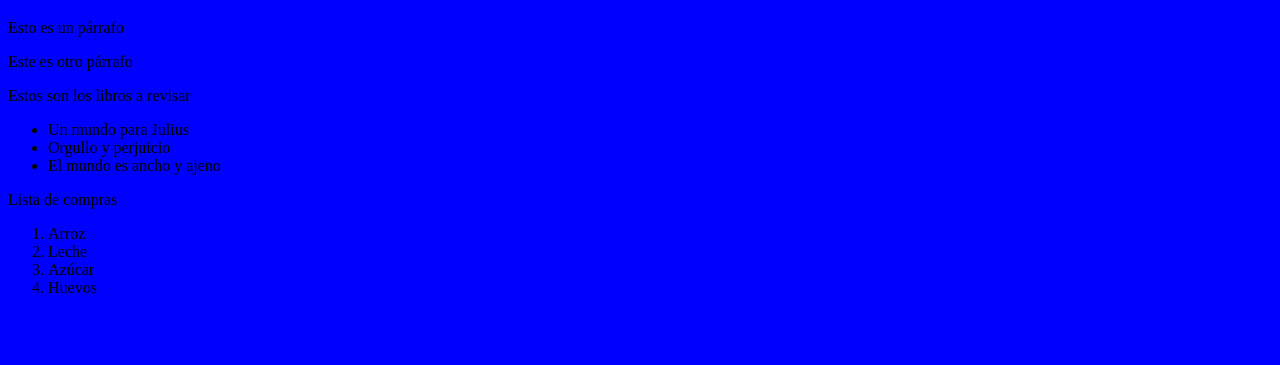
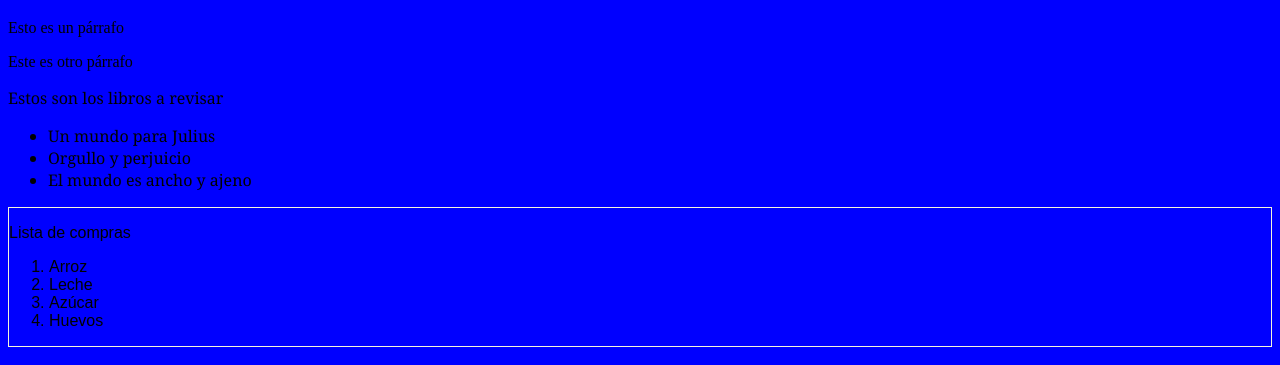
Before and after one commit to ElisabethRuizM/proyectoGitPrueba, a plain HTML site: page index.html in a window 1280 px wide. Shown: the part 61-426 px from the top of the page. Drawn offline with Linux system fonts and the light colour scheme.

Commit message:
Estilos de divisiones agregados

```diff
--- a/miestilo.css
+++ b/miestilo.css
@@ -2,3 +2,15 @@ body
 {
   background-color: blue;
 }
+div.compras
+{
+  font-family: Arial, Helvetica, sans-serif;
+  border: 10px;
+  border-color: beige;
+  border-width: 1px;
+  border-style: solid;
+}
+div.libros
+{
+  font-family: Georgia, 'Times New Roman', Times, serif;
+}
```
